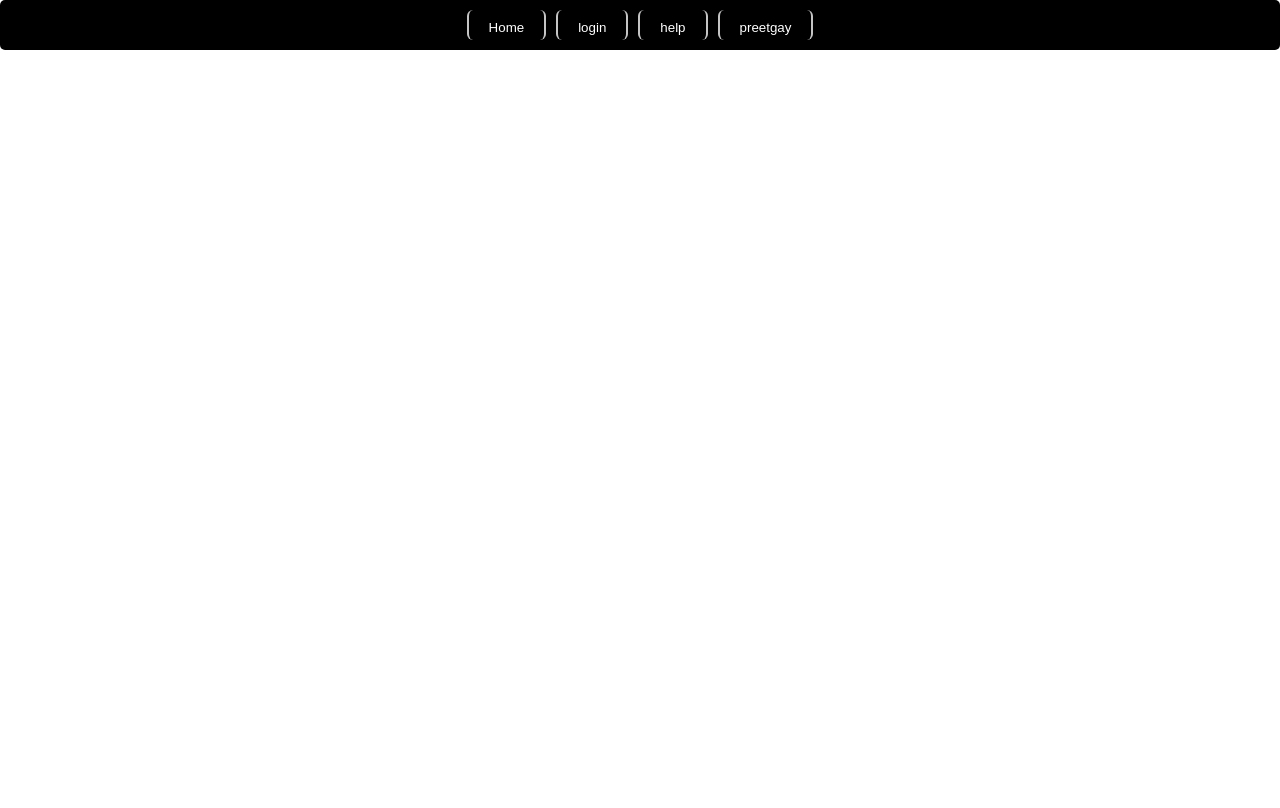
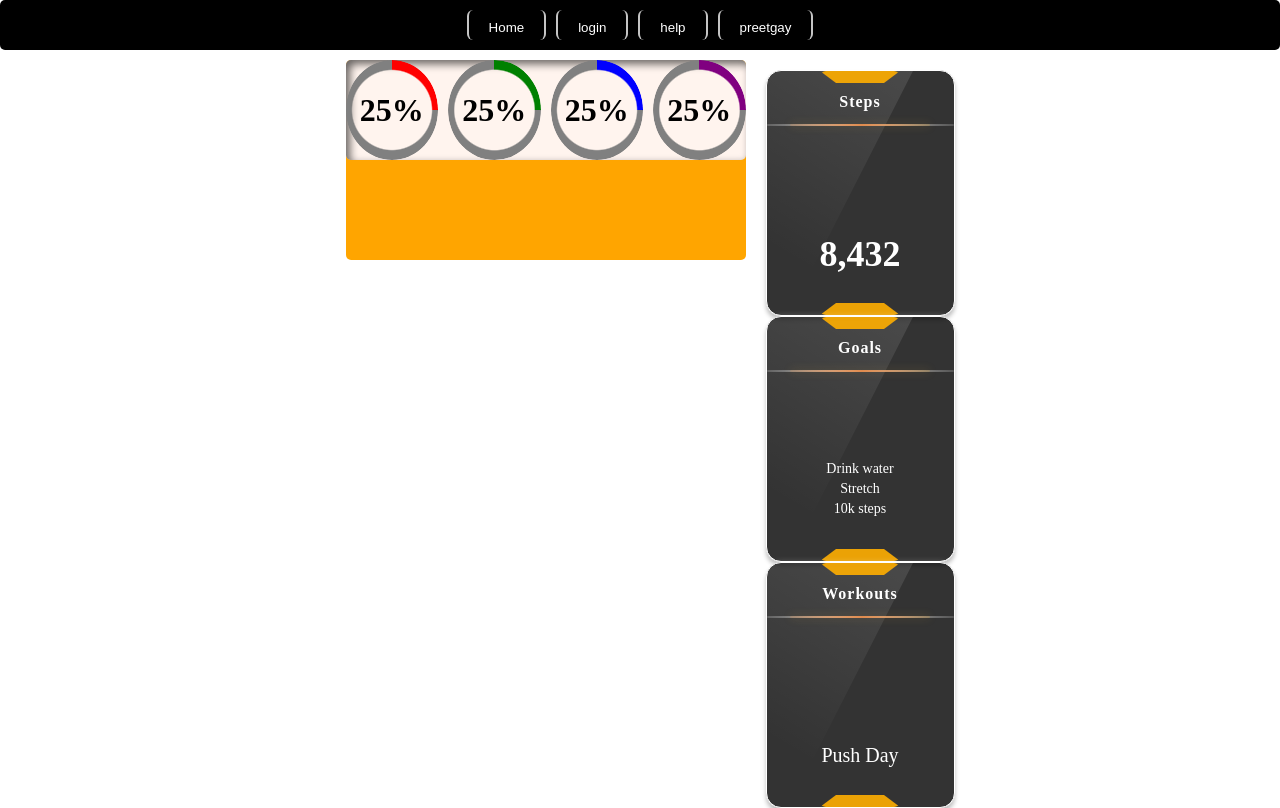
Before and after one commit to Manamax50/Health-Hive, a React app in the folder frontend/: page /Dashboard in a window 1280 px wide. Built offline with nearby package versions, Linux system fonts and the light colour scheme; the HTML template or start-up script is replaced by a standard one.

Commit message:
made stat cards with example data for dashboard and fixed macro % indicators

```diff
--- /dev/null
+++ b/frontend/src/objects/StatCard.module.css
@@ -0,0 +1,125 @@
+.card {
+  position: relative;
+  width: 189px;
+  height: 246px;
+  background: rgba(0, 0, 0, 0.8);
+  border: 1px solid #ffffff;
+  border-radius: 15px;
+  box-shadow:
+    0 4px 4px rgba(0, 0, 0, 0.25),
+    0 0 6px rgba(255, 255, 255, 0.25);
+  overflow: hidden;
+}
+
+/* GLOW */
+.angledGlow {
+  position: absolute;
+  width: 246px;
+  height: 337px;
+  left: -150px;
+  top: -100px;
+  background: linear-gradient(
+    183.4deg,
+    rgba(255, 255, 255, 0.12) 3.21%,
+    rgba(255, 255, 255, 0) 72.04%
+  );
+  transform: rotate(27deg);
+  pointer-events: none;
+}
+
+/* NOTCHES */
+.notchTop {
+  position: absolute;
+  width: 80px;
+  height: 12px;
+  left: 50%;
+  top: 0;
+  transform: translateX(-50%);
+  background: rgba(255, 174, 0, 0.9);
+  box-shadow: 0 0 8px rgba(255, 227, 70, 0.25);
+  border-radius: 6px 6px 0 0;
+  clip-path: polygon(0% 0%, 100% 0%, 80% 100%, 20% 100%);
+}
+
+.notchBottom {
+  position: absolute;
+  width: 80px;
+  height: 12px;
+  left: 50%;
+  bottom: 0;
+  transform: translateX(-50%);
+  background: rgba(255, 174, 0, 0.9);
+  box-shadow: 0 0 8px rgba(255, 227, 70, 0.25);
+  border-radius: 0 0 6px 6px;
+  clip-path: polygon(20% 0%, 80% 0%, 100% 100%, 0% 100%);
+}
+
+/* TEXT */
+.cardTitle {
+  position: absolute;
+  top: 22px;
+  width: 100%;
+  text-align: center;
+  color: #ffffff;
+  font-weight: 600;
+  letter-spacing: 1px;
+}
+
+.cardContent {
+  position: absolute;
+  bottom: 40px;
+  width: 100%;
+  text-align: center;
+  color: #ffffff;
+}
+
+.stepsValue {
+  font-size: 36px;
+  font-weight: bold;
+}
+
+.workoutValue {
+  font-size: 20px;
+  font-weight: 500;
+}
+
+.goalsList {
+  list-style: none;
+  padding: 0;
+  margin: 0;
+}
+
+.goalsList li {
+  margin: 4px 0;
+  font-size: 14px;
+}
+
+/* DIVIDERS */
+.dividerBase {
+  position: absolute;
+  width: 100%;
+  height: 2px;
+  top: 53px;
+  background: linear-gradient(
+    90deg,
+    rgba(255, 255, 255, 0.19) 0%,
+    rgba(255, 255, 255, 0.8) 47.84%,
+    rgba(255, 255, 255, 0.17) 100%
+  );
+}
+
+.dividerAccent {
+  position: absolute;
+  width: 140px;
+  height: 2px;
+  left: 50%;
+  top: 53px;
+  transform: translateX(-50%);
+  background: linear-gradient(
+    90deg,
+    rgba(255, 152, 61, 0.2) 0%,
+    #e08b4e 51.44%,
+    rgba(245, 173, 39, 0.2) 100%
+  );
+  box-shadow: 0 0 8px rgba(246, 192, 73, 0.25);
+}
--- /dev/null
+++ b/frontend/src/objects/StatCard.tsx
@@ -0,0 +1,42 @@
+import styles from "./StatCard.module.css";
+import type { DashboardCardData } from "../types/types";
+
+type Props = {
+  data: DashboardCardData;
+};
+
+export default function StatCard({ data }: Props) {
+  return (
+    <div className={styles.card}>
+      <div className={styles.angledGlow} />
+
+      <div className={styles.notchTop} />
+      <div className={styles.cardTitle}>{data.title}</div>
+
+      <div className={styles.dividerBase} />
+      <div className={styles.dividerAccent} />
+
+      <div className={styles.cardContent}>
+        {data.type === "steps" && (
+          <span className={styles.stepsValue}>
+            {data.value.toLocaleString()}
+          </span>
+        )}
+
+        {data.type === "goals" && (
+          <ul className={styles.goalsList}>
+            {data.value.map((goal, i) => (
+              <li key={i}>{goal}</li>
+            ))}
+          </ul>
+        )}
+
+        {data.type === "workouts" && (
+          <span className={styles.workoutValue}>{data.value}</span>
+        )}
+      </div>
+
+      <div className={styles.notchBottom} />
+    </div>
+  );
+}
--- a/frontend/src/pages/Dashboard.module.css
+++ b/frontend/src/pages/Dashboard.module.css
@@ -1,15 +1,23 @@
 *{
-   /* border: 5px solid red;*/
+    /* border: 5px solid red;*/
 }
 .dashboard{
     display:flex;
     justify-content: center;
+    margin-top: 60px;
+    flex-wrap:wrap;
 }
 
 .macros{
     width:400px;
-    height: 300px;
+    height: 200px;
 
     background-color: orange;
 
 }
+.cards{
+    position:relative;
+
+    top:10px;
+    left: 20px;
+}
--- a/frontend/src/pages/Dashboard.tsx
+++ b/frontend/src/pages/Dashboard.tsx
@@ -1,12 +1,40 @@
 import {useState} from 'react';
 import styles from './Dashboard.module.css';
 import Macros from './Macros';
+import StatCard from "../objects/StatCard";
+import type { DashboardCardData } from "../types/types";
+
+
+const cards: DashboardCardData[] = [
+  {
+    type: "steps",
+    title: "Steps",
+    value: 8432,
+  },
+  {
+    type: "goals",
+    title: "Goals",
+    value: ["Drink water", "Stretch", "10k steps"],
+  },
+  {
+    type: "workouts",
+    title: "Workouts",
+    value: "Push Day",
+  },
+];
 
 export default function Dashboard(){
 
     return(
         <div className = {styles.dashboard}>
-            <Macros />
+            <div className={styles.macros}>
+                <Macros />
+            </div>
+            <div className={styles.cards}>
+                {cards.map((card, i) => (
+                    <StatCard key={i} data={card} />
+                ))}
+            </div>
         </div>
     )
 }
--- a/frontend/src/pages/Macro.tsx
+++ b/frontend/src/pages/Macro.tsx
@@ -9,10 +9,13 @@ type macro = {
 export default function Macro({nameOfClass, color, percentage}: macro){
 
     return(
-        <div className={`${styles[nameOfClass]} ${styles.progress}`}
-            style={{"--percentage": percentage,"--color": color,}as React.CSSProperties}
-        >
-            {percentage}%
+        <div className={`${styles['macro-wrapper']}`}>
+            <div className={`${styles[nameOfClass]} ${styles.progress}`}
+                style={{"--percentage": percentage,"--color": color,}as React.CSSProperties}
+            />
+            <div className={styles.text}>
+                {percentage}%
+            </div>
         </div>
     )
 }
--- a/frontend/src/pages/Macros.module.css
+++ b/frontend/src/pages/Macros.module.css
@@ -1,23 +1,41 @@
+.macros{
+    display:flex;
+    width: 400;
+    gap:10px;
+
+    background: #fff4ee;
+      box-shadow: inset 4px 4px 8px rgba(0,0,0,0.6),
+              inset -4px -4px 8px rgba(255,255,255,0.1);
+
+}
+.macro-wrapper{
+    width: 100px;
+    height: 100px;
+    position:relative;
+
+}
 .progress{
-    --size:140px;
     --percentage:0;
     --color: red;
-    width: var(--size);
-    height: var(--size);
+    width: 100%;
+    height: 100%;
     border-radius: 50%;
-    display:flex;
-    justify-content:center;
-    align-items:center;
+
+    color: rgb(160, 244, 173);
+
+    background: conic-gradient(var(--color) calc(var(--percentage)*1%),
+    gray calc(var(--percentage)*1%));
+
+    mask: radial-gradient(circle, transparent 58%, black 60%);
+
+}
+.text{
+    inset: 0;
+    display: flex;
+    align-items: center;
+    justify-content: center;
+    position:absolute;
     font-size: 32px;
     font-weight:bold;
-    color: white;
 
-    background: conic-gradient(var(--color) calc(var(--percentage)*1%)),
-     gray calc(var(--percentage)*1%);
-
-    mask: radial-gradient(circle, transparent 58%, black 60%);
 }
-
-.macros{
-    display:flex;
-}
--- /dev/null
+++ b/frontend/src/types/types.ts
@@ -0,0 +1,24 @@
+export type CardType = "steps" | "goals" | "workouts";
+
+export type StepsCardData = {
+  type: "steps";
+  title: "Steps";
+  value: number;
+};
+
+export type GoalsCardData = {
+  type: "goals";
+  title: "Goals";
+  value: string[];
+};
+
+export type WorkoutsCardData = {
+  type: "workouts";
+  title: "Workouts";
+  value: string;
+};
+
+export type DashboardCardData =
+  | StepsCardData
+  | GoalsCardData
+  | WorkoutsCardData;
```
